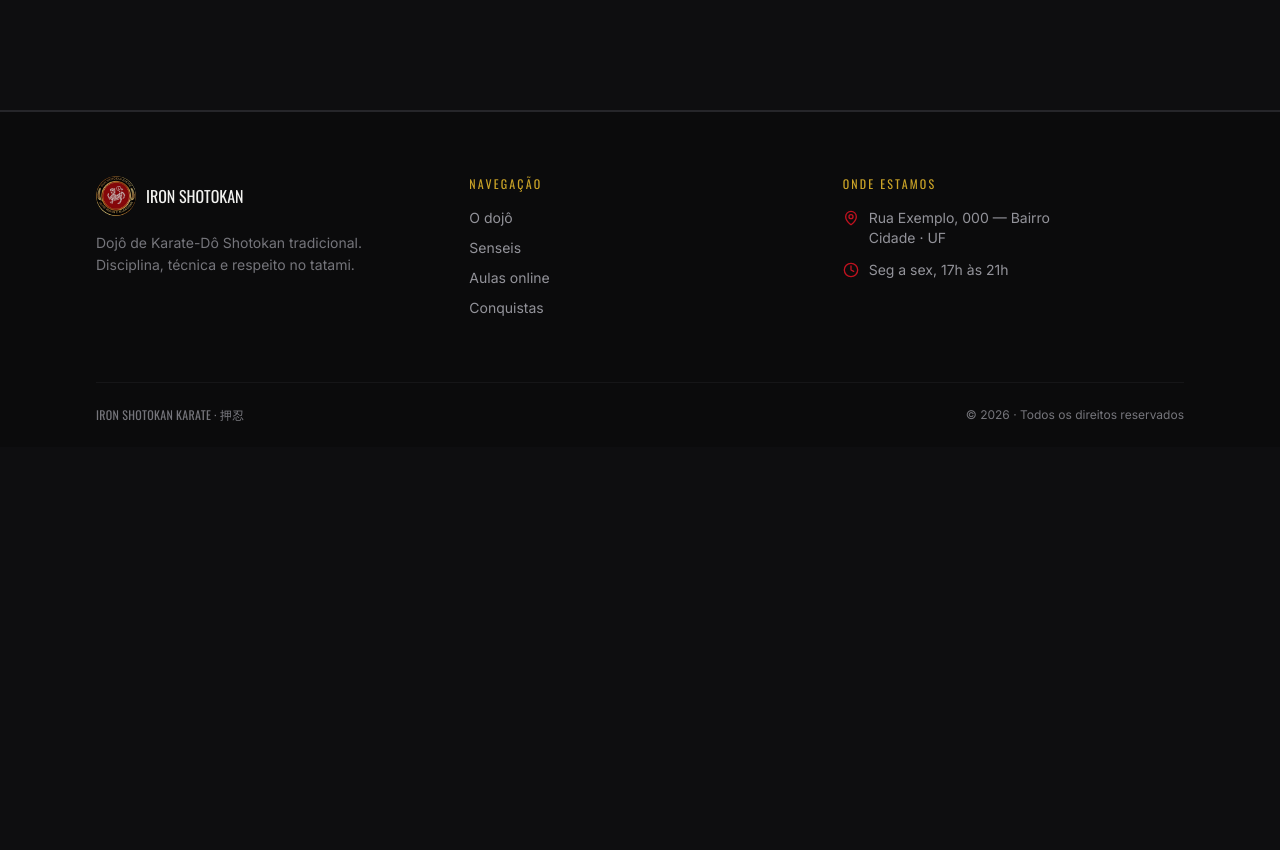
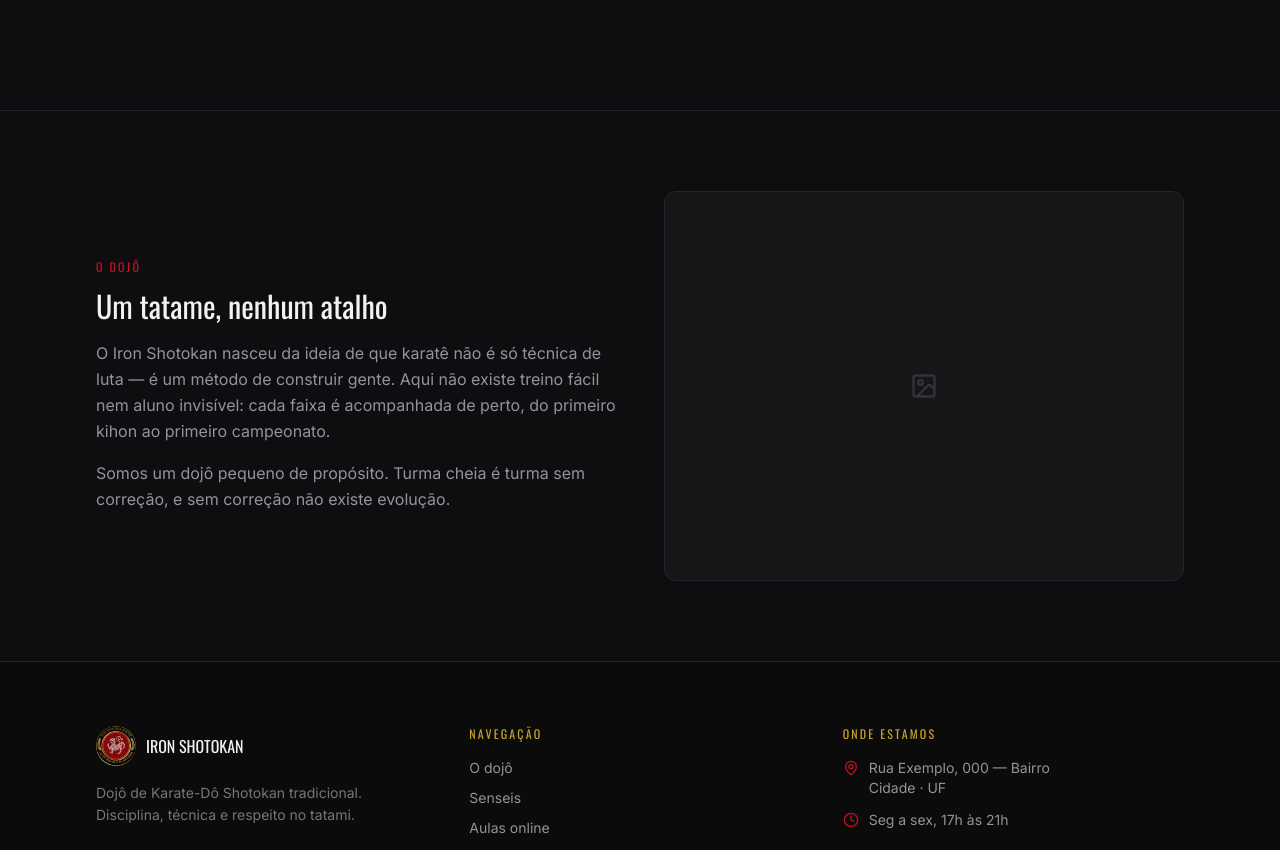
Before and after one commit to Sulivan7/dojo-isk, a Next.js app: page / in a window 1280 px wide. Shown: the part 531-1381 px from the top of the page. Before the commit the page ends 978 px from the top, so only its background shows below. Built offline with nearby package versions, Linux system fonts and the light colour scheme.

Commit message:
feat(about): set up about the dojo section

```diff
--- a/src/app/page.tsx
+++ b/src/app/page.tsx
@@ -1,9 +1,11 @@
 import Hero from "@/components/sections/Hero";
+import AboutDojo from "@/components/sections/AboutDojo";
 
 export default function HomePage() {
   return (
     <>
       <Hero />
+      <AboutDojo />
     </>
   );
 }
--- /dev/null
+++ b/src/components/sections/AboutDojo.tsx
@@ -0,0 +1,53 @@
+import Image from "next/image";
+import { ImageIcon } from "lucide-react";
+import Section from "@/components/ui/Section";
+import Container from "@/components/ui/Container";
+import SectionLabel from "@/components/ui/SectionLabel";
+import Reveal from "@/components/ui/Reveal";
+import { about } from "@/data/about";
+
+export default function AboutDojo() {
+  return (
+    <Section id="dojo">
+      <Container>
+        <div className="grid items-center gap-8 md:grid-cols-2 md:gap-12">
+          <Reveal>
+            <SectionLabel>O dojô</SectionLabel>
+
+            <h2 className="mt-3 font-display text-2xl leading-tight text-iron-50 md:text-3xl">
+              {about.title}
+            </h2>
+
+            <div className="mt-4 flex flex-col gap-4">
+              {about.paragraphs.map((paragraph) => (
+                <p key={paragraph} className="leading-relaxed">
+                  {paragraph}
+                </p>
+              ))}
+            </div>
+          </Reveal>
+
+          <Reveal delay={0.15}>
+            {about.photo ? (
+              <Image
+                src={about.photo}
+                alt={about.photoAlt ?? ""}
+                width={800}
+                height={600}
+                className="aspect-4/3 w-full rounded-xl border border-iron-700 object-cover"
+              />
+            ) : (
+              <div className="flex aspect-4/3 w-full items-center justify-center rounded-xl border border-iron-700 bg-iron-800">
+                <ImageIcon
+                  size={28}
+                  className="text-iron-600"
+                  aria-hidden="true"
+                />
+              </div>
+            )}
+          </Reveal>
+        </div>
+      </Container>
+    </Section>
+  );
+}
--- /dev/null
+++ b/src/components/ui/Reveal.tsx
@@ -0,0 +1,9 @@
+type RevealProps = {
+  children: React.ReactNode;
+  delay?: number;
+  className?: string;
+};
+
+export default function Reveal({ children, className = "" }: RevealProps) {
+  return <div className={className}>{children}</div>;
+}
--- /dev/null
+++ b/src/data/about.ts
@@ -0,0 +1,16 @@
+export type About = {
+  title: string;
+  paragraphs: string[];
+  photo?: string;
+  photoAlt?: string;
+};
+
+export const about: About = {
+  title: "Um tatame, nenhum atalho",
+  paragraphs: [
+    "O Iron Shotokan nasceu da ideia de que karatê não é só técnica de luta — é um método de construir gente. Aqui não existe treino fácil nem aluno invisível: cada faixa é acompanhada de perto, do primeiro kihon ao primeiro campeonato.",
+    "Somos um dojô pequeno de propósito. Turma cheia é turma sem correção, e sem correção não existe evolução.",
+  ],
+  // photo: "/dojo/tatame.jpg",
+  // photoAlt: "Alunos em posição de kihon durante o treino no dojô",
+};
```
